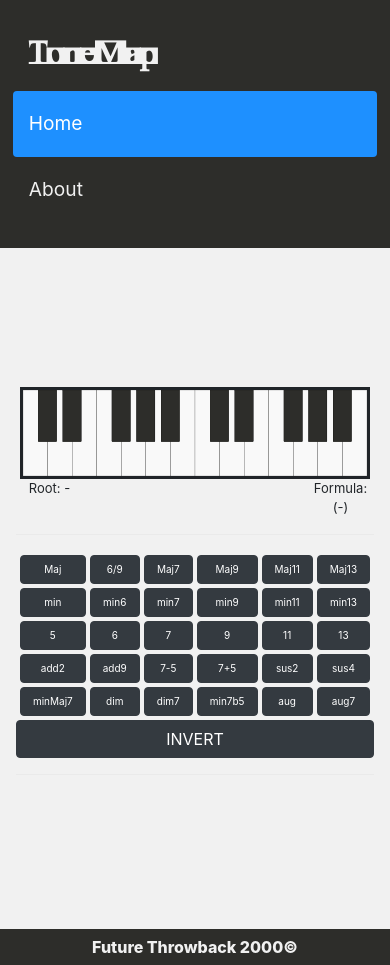
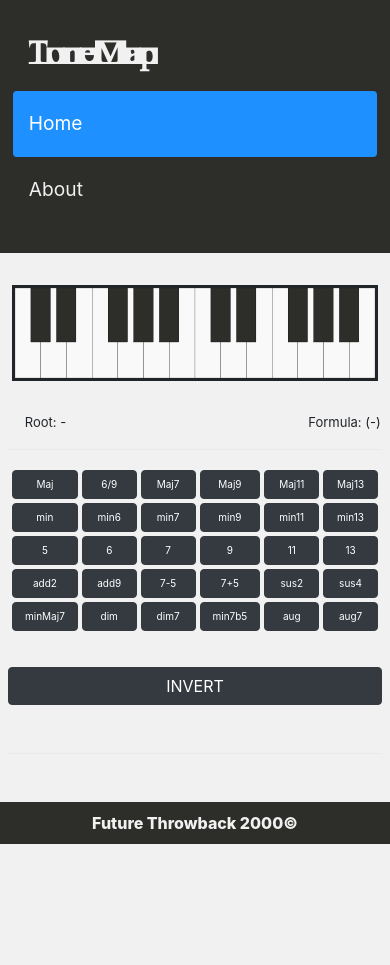
Before and after one commit to elokthewizard/cs50x-final, a Flask app: page / in a window 390 px wide. After the commit the page ends 844 px from the top, so only its background shows below. Run offline with Flask 3, Linux system fonts and the light colour scheme.

Commit message:
make layouts more functional

```diff
--- a/static/style.css
+++ b/static/style.css
@@ -3,10 +3,15 @@
     src: url(/static/fonts/Fasad-Regular.woff);
 }
 
+html,
+body {
+    height: 100vh;
+    margin: 0;
+}
+
 body {
     background-color: #848FA5;
     box-sizing: border-box;
-    height: 95vh;
 }
 
 #controls {
@@ -46,6 +51,7 @@ body {
     /* background-color: #F1F1F1; */
     background-color: #2D2D2A;
     padding: 1.6rem 0.8rem;
+    height: 15%;
 }
 
 .header a {
@@ -81,9 +87,6 @@ body {
 
 #footer {
     display: flex;
-    position: relative;
-    bottom: 0;
-    width: 100%;
     height: 2.25rem;  /* Footer height */
     color: #F1F1F1;
     background-color: #2D2D2A;
@@ -91,22 +94,28 @@ body {
     text-align: center;
     align-items: center;
     justify-content: center;
+    width: 100%s;
+    height: 5%;
 }
 
 main {
     background-color: #F1F1F1;
     display: flex;
     flex-direction: column;
-    justify-content: center;
+    flex-flow: column;
+    justify-content:space-around;
     margin: 0 auto;
-    padding: 0 2rem;
+    padding: 2rem;
     width: 75%;
-    height: 85%;
+    height: 80%;
 }
 
 /* make responsive!: */
 
 @media screen and (max-width: 500px) {
+    .header {
+        height: 30%;
+    }
     .header a {
         float: none;
         display: block;
@@ -122,7 +131,8 @@ main {
     }
     main {
         width: 100%;
-        padding: 0 1rem;
+        height: 65%;
+        padding: 1rem 0.5rem;
     }
     .svg-white-keys *:hover {
         filter: brightness(150%);
@@ -131,6 +141,9 @@ main {
     .svg-black-keys *:hover {
         filter: brightness(150%);
         transform: translateY(-4px);
+    }
+    #footer {
+        height: 5%;
     }
 }
 
--- a/templates/index.html
+++ b/templates/index.html
@@ -409,10 +409,10 @@
         <button id="invert-btn" class="btn btn-dark" type="button">INVERT</button>
 
         <hr>
+    </main>
+    <footer id="footer">Future Throwback 2000&COPY;</footer>
 
-    </main>
 
-    <footer id="footer">Future Throwback 2000&COPY;</footer>
 
 
 </body>
```
